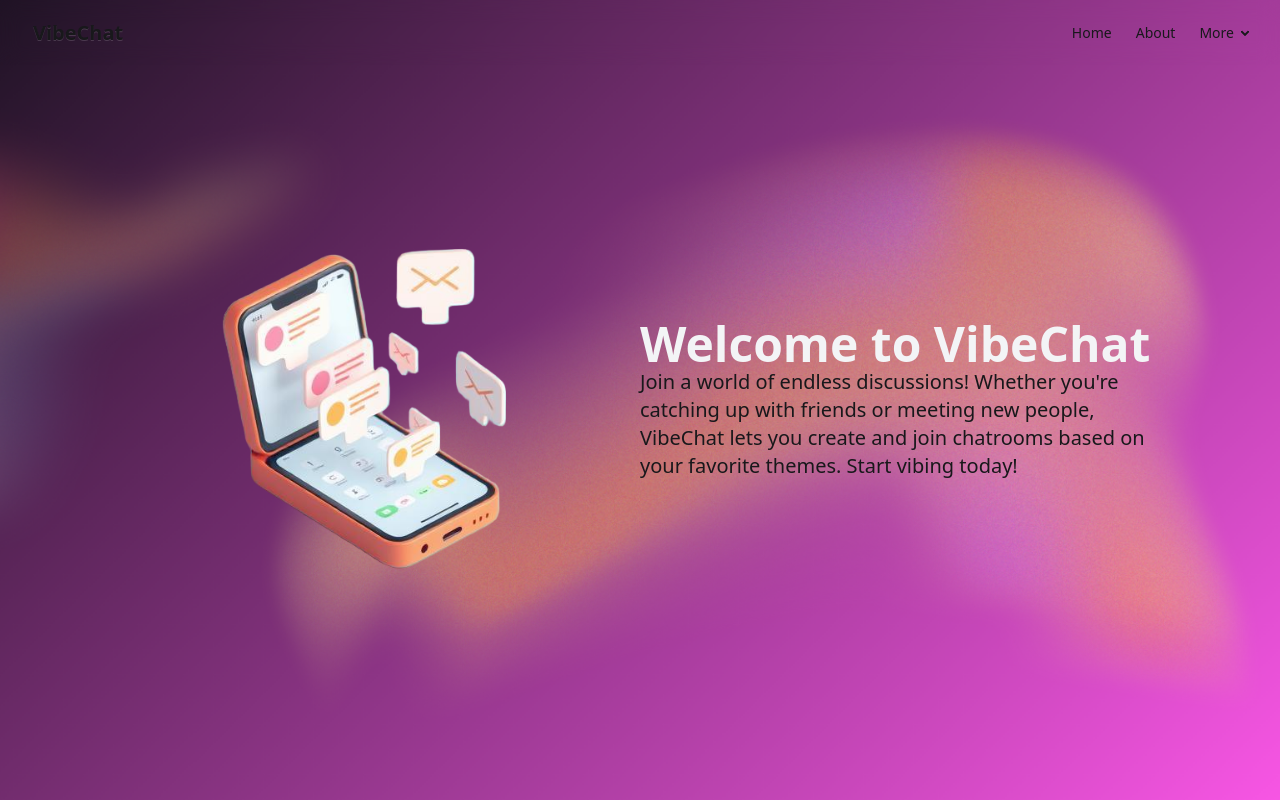
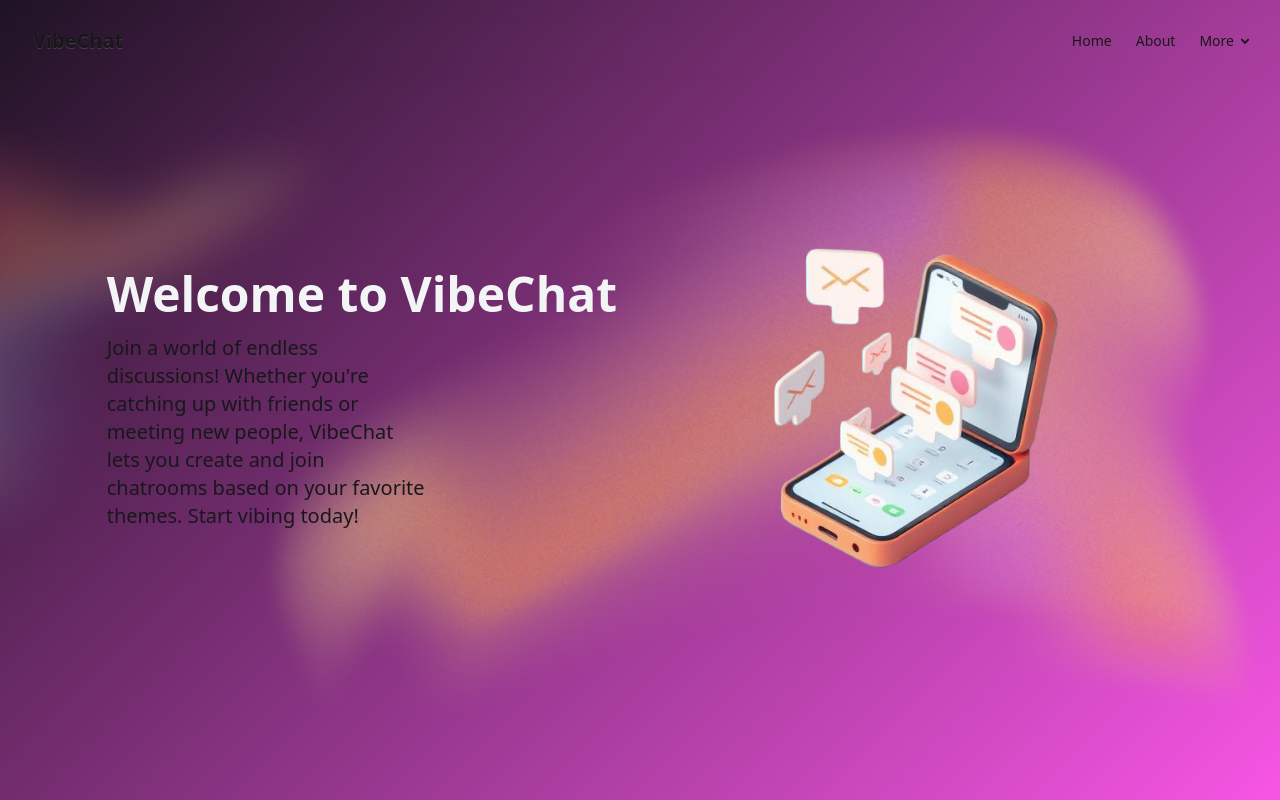
Before and after one commit to BeatrisRah/VibeChat, a React (Vite) app: page / in a window 1280 px wide. Built offline with nearby package versions, Linux system fonts and the light colour scheme.

Commit message:
Hero and Nav design

```diff
--- a/src/components/Navigation.jsx
+++ b/src/components/Navigation.jsx
@@ -1,6 +1,6 @@
 export default function Navigation() {
    return (
-      <div className="navbar fixed top-0 left-0 w-full px-4"
+      <div className="navbar fixed top-0 left-0 w-full p-4"
          style={{
          backgroundColor: "rgba(17, 24, 39, 0)",
          backdropFilter: "blur(10px)",
--- a/src/pages/Hero.jsx
+++ b/src/pages/Hero.jsx
@@ -3,17 +3,18 @@ export default function Hero() {
    return (
     <div className="hero bg-[url(/hero_bg.png)] bg-opacity-40 min-h-screen">
         <div className="flex m-auto w-10/12">
-            <div className="w-1/2">
-                <img src="/phone.png"></img>
-            </div>
             <div className="w-1/2 flex justify-center flex-col">
-                <h1 className="text-5xl font-bold text-gray-100">
+                <h1 className="text-5xl font-bold text-gray-100 mb-4">
                     Welcome to VibeChat
                 </h1>
-                <p className="text-xl">
+                <p className="text-xl w-3/5">
                 Join a world of endless discussions! Whether you're catching up with friends or meeting new people, VibeChat lets you create and join chatrooms based on your favorite themes. Start vibing today!
                 </p>
             </div>
+            <div className="w-1/2">
+                <img src="/phone.png" className="transform scale-x-[-1] m-auto"></img>
+            </div>
+
 
 
         </div>
```
